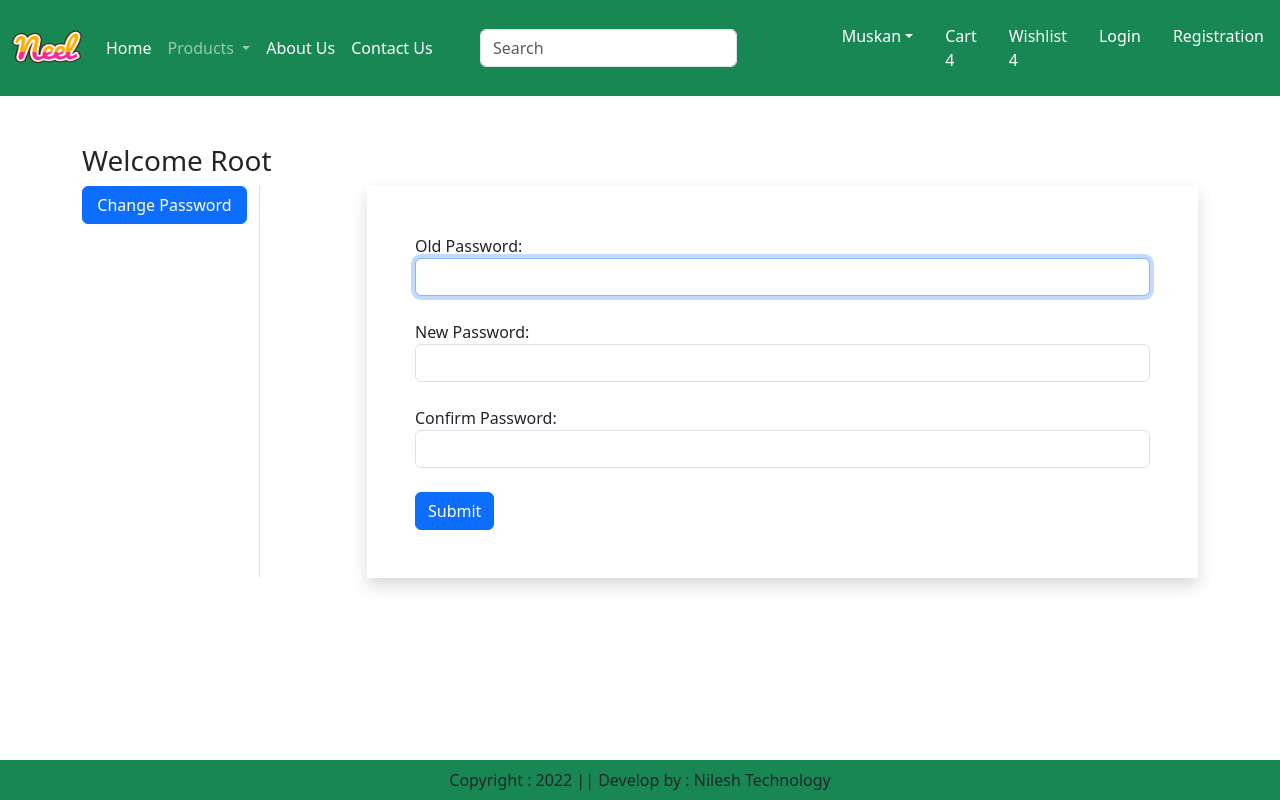
After one commit to muskan170604/ecomm_py, a Django app: page /passwordchange/ in a window 1280 px wide. The commit adds this page. Run offline with Django 5.2, Linux system fonts and the light colour scheme; a user stored in the database is signed in.

Commit message:
changePasswordPage_done

```diff
--- a/app/forms.py
+++ b/app/forms.py
@@ -18,6 +18,16 @@ class CustomerRegistrationForm(UserCreationForm):
         model=User
         fields=['username','email','password1','password2']
 
+class MyPasswordChangeForm(PasswordChangeForm):
+    old_password = forms.CharField(label='Old Password', widget=forms.PasswordInput(attrs={
+        'autofocus': 'True', 'autocomplete': 'current-password', 'class': 'form-control'
+    }))
+    new_password1 = forms.CharField(label='New Password', widget=forms.PasswordInput(attrs={
+        'autocomplete': 'current-password', 'class': 'form-control'
+    }))
+    new_password2 = forms.CharField(label='Confirm Password', widget=forms.PasswordInput(attrs={
+        'autocomplete': 'current-password', 'class': 'form-control'
+    }))
 
 
 class MyPasswordResetForm(PasswordChangeForm):
--- a/app/templates/app/base.html
+++ b/app/templates/app/base.html
@@ -62,7 +62,7 @@
                 <ul class="dropdown-menu" aria-labelledby="profileDropdown">
                     <li><a class="dropdown-item" href="{% url 'profile' %}">Profile</a></li>
                     <li><a class="dropdown-item" href="#">Orders</a></li>
-                    <li><a class="dropdown-item" href="#">Change Password</a></li>
+                    <li><a class="dropdown-item" href="{% url 'passwordchange' %}">Change Password</a></li>
                     <li><a class="dropdown-item" href="#">Logout</a></li>
                 </ul>
             </li>
--- /dev/null
+++ b/app/templates/app/changepassword.html
@@ -0,0 +1,31 @@
+{% extends "app/base.html" %}
+{% load static%}
+{% block title%}Change Password{% endblock title %}
+{% block main-content %}
+<div class="container my-5">
+    <div class="row">
+        <h3>Welcome {{request.user.username|capfirst}}</h3>
+        <div class="col-sm-2 border-end">
+            <ul class="list-unstyled">
+                <li class="d-grid"><a href="#" class='btn btn-primary'>Change Password</a>
+                </li>
+            </ul>
+        </div>
+        <div class="col-sm-9 offset-sm-1">
+            <form action="" method="post" nonvalidate class="shadow p-5">
+                {% csrf_token %}
+                {% for fm in form %}
+                    {{fm.label_tag}} {{fm}} <small class='text-danger'>{{fm.errors|striptags}}</small><br>
+                {% endfor %}
+                <button type='submit' class="btn btn-primary">Submit</button>
+
+                {% if form.non_field_errors %}
+                    {% for error in form.non_field_errors %}
+                    <p class='alert alert-danger my-3'></p>
+                    {% endfor %}
+                {% endif %}
+            </form>
+        </div>
+    </div>
+</div>
+{% endblock main-content %}
--- a/app/urls.py
+++ b/app/urls.py
@@ -3,7 +3,7 @@ from . import views
 from django.conf import settings
 from django.conf.urls.static import static
 from django.contrib.auth import views as auth_view
-from .forms import LoginForm,MyPasswordResetForm
+from .forms import LoginForm,MyPasswordResetForm,MyPasswordChangeForm
 
 urlpatterns = [
     path('', views.home),
@@ -20,5 +20,7 @@ urlpatterns = [
     path('registration/',views.CustomerRegistrationView.as_view(),name='customerregistration'),
     path('accounts/login/',auth_view.LoginView.as_view(template_name='app/login.html',authentication_form=LoginForm),name='login'),
     path('password-reset/',auth_view.PasswordResetView.as_view(template_name='app/password_reset.html',form_class=MyPasswordResetForm),name='password_reset'),
+    path('passwordchange/',auth_view.PasswordChangeView.as_view(template_name='app/changepassword.html',form_class=MyPasswordChangeForm,success_url='/passwordchangedone'),name='passwordchange'),
+    path('passwordchangedone/',auth_view.PasswordChangeDoneView.as_view(template_name='app/passwordchangedone.html'),name='passwordchangedone')
 
 ]+static(settings.MEDIA_URL, document_root=settings.MEDIA_ROOT)
```
Also changed, not shown: app/templates/app/passwordchangedone.html (added, +23 -0 lines), db.sqlite3.
